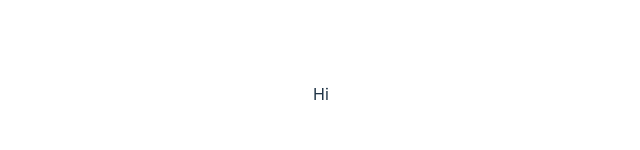
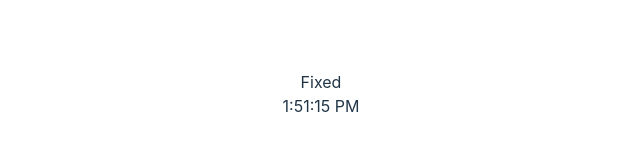
Before and after one commit to hoangngk/react-simplified-advance, a React (Vite) app: page / in a window 1280 px wide. Shown: the part 306-456 px from the top of the page, without its empty margins (319-959 px from the left). Built offline with nearby package versions, Linux system fonts and the light colour scheme.

Commit message:
component must be pure

```diff
--- a/src/App.tsx
+++ b/src/App.tsx
@@ -1,7 +1,20 @@
 import './App.css'
+import Clock from './Clock.tsx'
+import { useEffect } from 'react'
 
 function App() {
-  return <>Hi</>
+  useEffect(() => {
+    console.log('App component is mounted')
+    return () => {
+      console.log('App component is unmounted')
+    }
+  })
+
+  return (
+    <>
+      <Clock />
+    </>
+  )
 }
 
 export default App
--- /dev/null
+++ b/src/Clock.tsx
@@ -0,0 +1,34 @@
+import { useEffect, useState } from 'react'
+
+const useTime = () => {
+  const [value, setValue] = useState(() => new Date())
+
+  useEffect(() => {
+    const interval = setInterval(() => setValue(new Date()), 1000)
+
+    return () => clearInterval(interval)
+  }, [])
+
+  return value
+}
+
+const Clock = () => {
+  useEffect(() => {
+    console.log('Clock component is mounted')
+    return () => {
+      console.log('Clock component is unmounted')
+    }
+  })
+  // 🔴 Bad: Always returns different result every time it is called
+  // const time = new Date().toLocaleTimeString()
+  const time = useTime().toLocaleTimeString()
+
+  return (
+    <>
+      <div>Fixed</div>
+      <div>{time}</div>
+    </>
+  )
+}
+
+export default Clock
```
